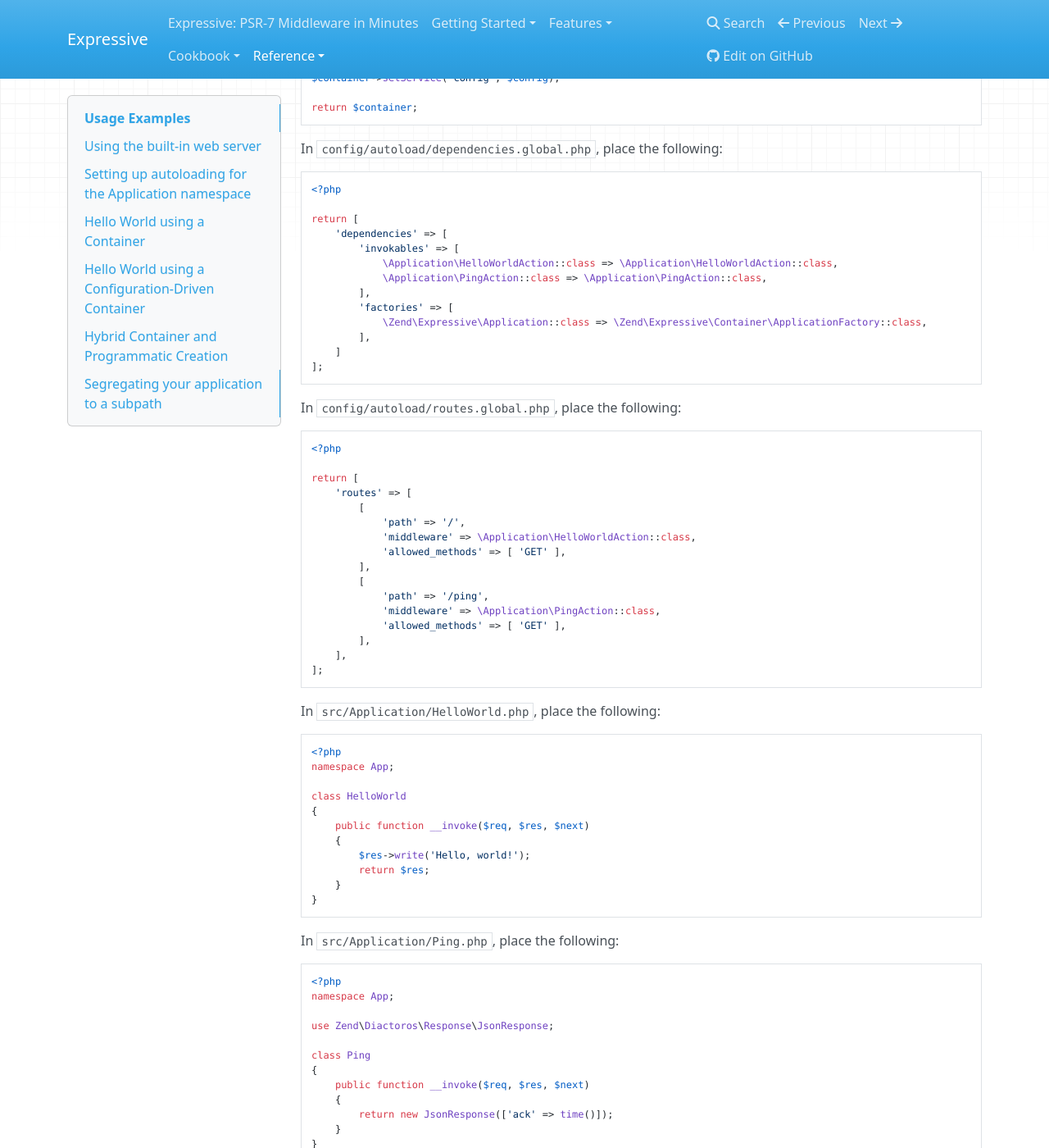
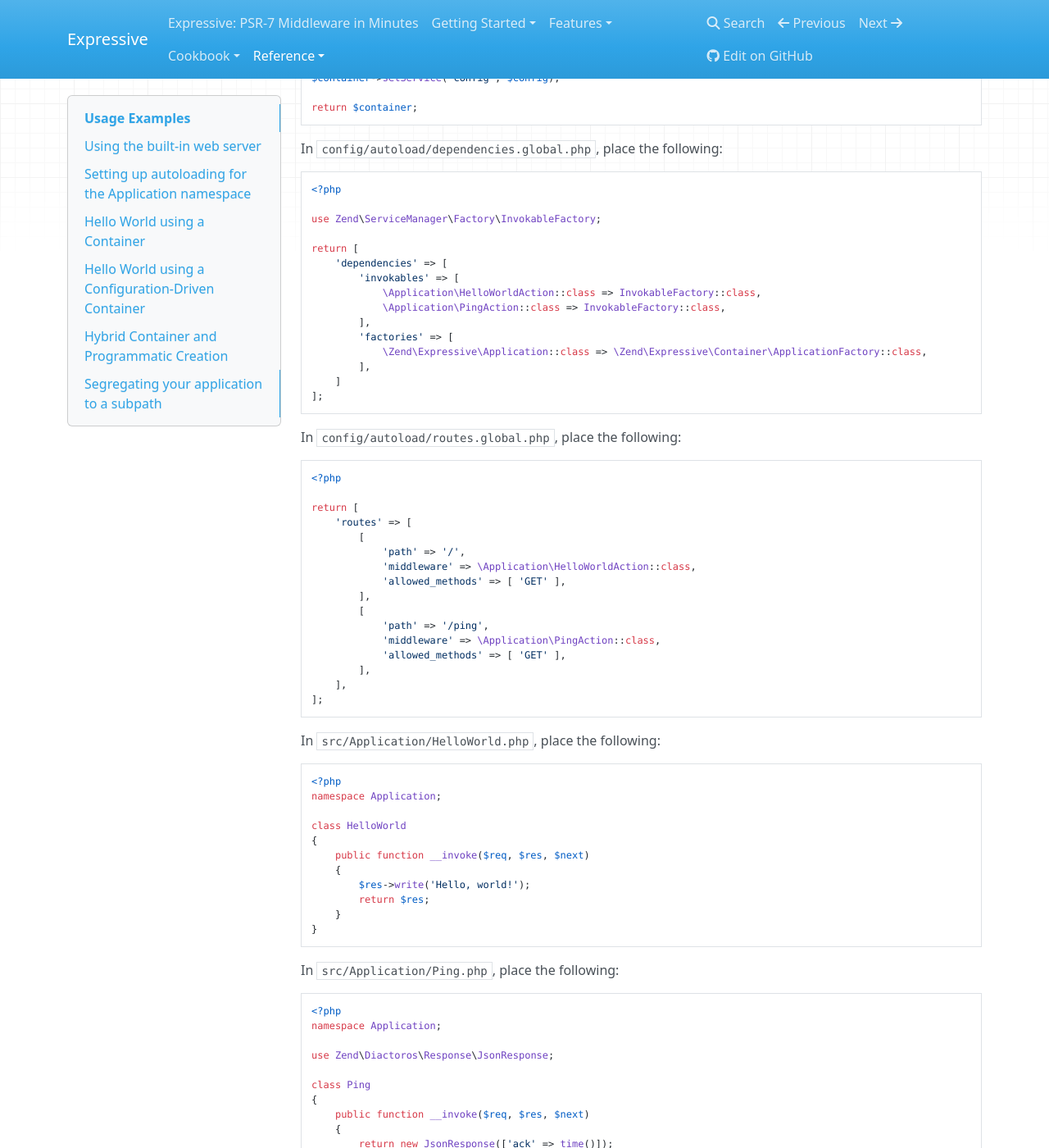
Before and after one commit to zendframework/zend-expressive, an MkDocs documentation site: the page built from doc/book/reference/usage-examples.md, in a window 1280 px wide and 1400 px high, scrolled down 5599 px. Shown: the whole window at 82% size. Built offline with MkDocs 1.6.1, drawn with Linux system fonts in a browser that asks for light colours; nearby versions of some CDN libraries; old or Windows-style settings are respelled for this version of MkDocs; some of the changed text lies outside the part shown.

````diff
--- a/doc/book/reference/usage-examples.md
+++ b/doc/book/reference/usage-examples.md
@@ -317,11 +317,13 @@ In `config/autoload/dependencies.global.php`, place the following:
 ```php
 <?php
 
+use Zend\ServiceManager\Factory\InvokableFactory;
+
 return [
     'dependencies' => [
         'invokables' => [
-            \Application\HelloWorldAction::class => \Application\HelloWorldAction::class,
-            \Application\PingAction::class => \Application\PingAction::class,
+            \Application\HelloWorldAction::class => InvokableFactory::class,
+            \Application\PingAction::class => InvokableFactory::class,
         ],
         'factories' => [
             \Zend\Expressive\Application::class => \Zend\Expressive\Container\ApplicationFactory::class,
@@ -355,7 +357,7 @@ In `src/Application/HelloWorld.php`, place the following:
 
 ```php
 <?php
-namespace App;
+namespace Application;
 
 class HelloWorld
 {
@@ -371,7 +373,7 @@ In `src/Application/Ping.php`, place the following:
 
 ```php
 <?php
-namespace App;
+namespace Application;
 
 use Zend\Diactoros\Response\JsonResponse;
 
@@ -384,7 +386,13 @@ class Ping
 }
 ```
 
-After that’s done run `composer dump-autoload` from the command-line, in the root directory of your project. Finally, in `public/index.php`, place the following:
+After that’s done run:
+
+```
+composer dump-autoload
+```
+
+Finally, in `public/index.php`, place the following:
 
 ```php
 <?php
````
